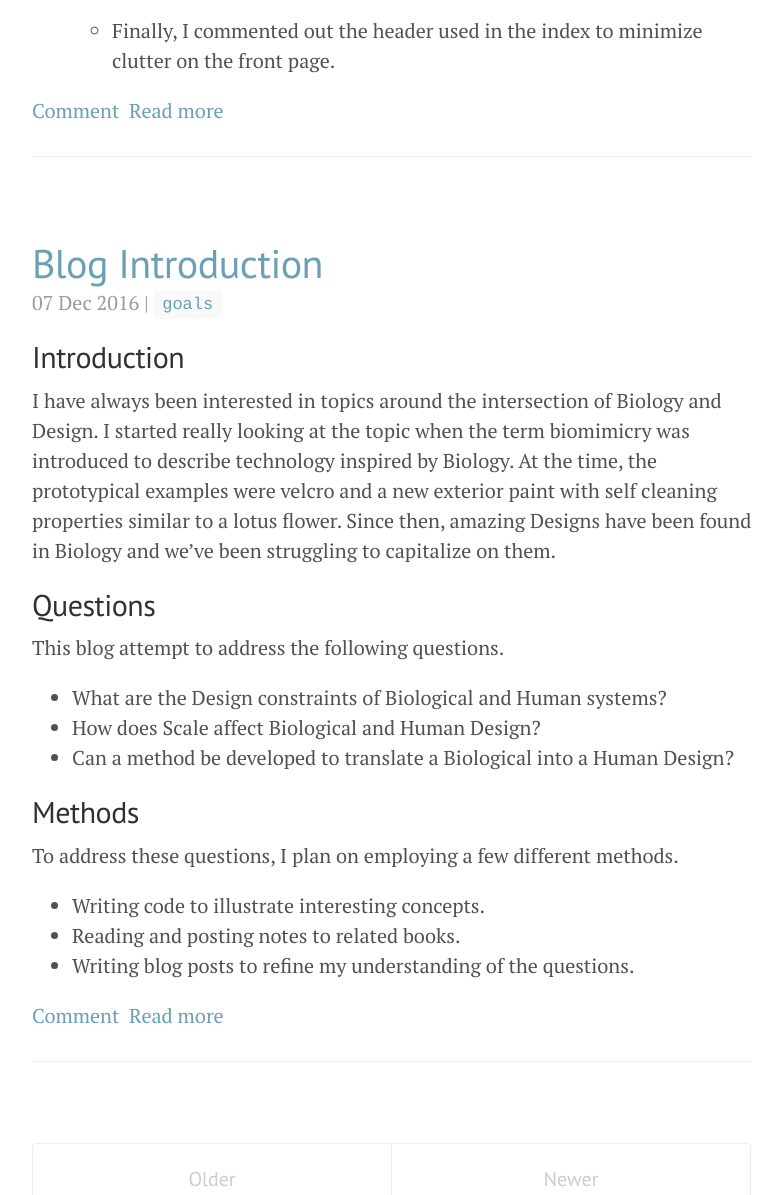
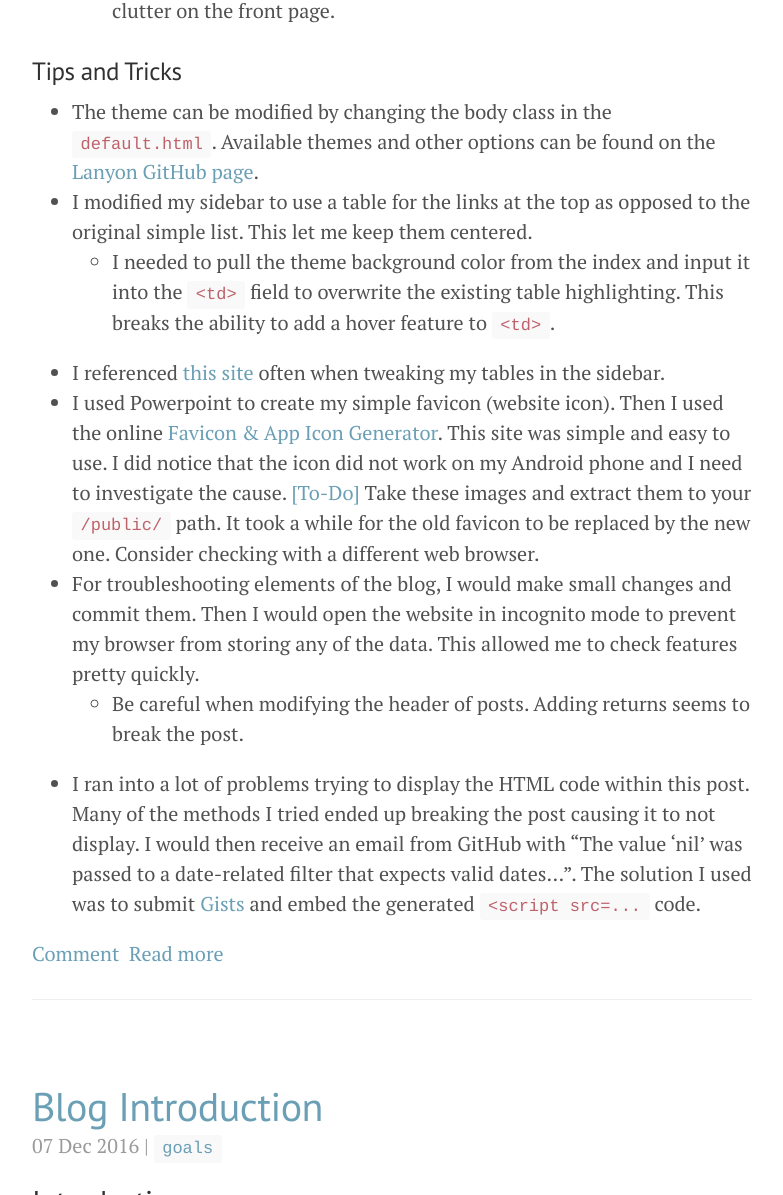
Before and after one commit to stembl/stembl.github.io, a Jekyll site: the page built from index.html, in a window 1280 px wide and 1400 px high, scrolled down 1950 px, cut to the strip 205-1400 px from the top of the window. Shown: the whole strip, without its empty margins (248-1031 px from the left). Built offline with Jekyll 4.4.1, drawn with Linux system fonts in a browser that asks for light colours; the list of posts is cut into pages by our own code; some of the changed text lies outside the part shown.

Commit message:
updated post 2

```diff
--- a/_posts/2016-12-08-creating-a-github-blog-and-sharing-jupyter-notebooks.md
+++ b/_posts/2016-12-08-creating-a-github-blog-and-sharing-jupyter-notebooks.md
@@ -35,7 +32,7 @@ A list of the sites, blogs, and github directories that I used to create this si
 	* I needed to install easygui.py to get the newpost.bat program to work.
 	* I made a few minor style tweaks I'll try to detail below.
 	* I added tag and jupyter functionality.
-* I used this post [Build A Blog With Jekyll And GitHub Pages](https://www.smashingmagazine.com/2014/08/build-blog-jekyll-github-pages/)and the fork above to get the site up and running.
+* I used this post [Build A Blog With Jekyll And GitHub Pages](https://www.smashingmagazine.com/2014/08/build-blog-jekyll-github-pages/) and the fork above to get the site up and running.
 * To add Jupyter notebooks I followed the steps on Brian Caffey's post, [Including Jupyter Notebooks in Jekyll blog posts](http://briancaffey.github.io/2016/03/14/ipynb-with-jekyll.html).
 	*  I recommend adding the image files to a new folder with the path `/public/img/`.
 	*  I need to create a python script to automate the path insertion. [[To-Do]](/todo/)
@@ -47,3 +44,14 @@ A list of the sites, blogs, and github directories that I used to create this si
 	* For the links on the Category and Tag pages, I needed to use `<code>` instead of `<small>`.
 	* <script src="https://gist.github.com/stembl/b3e10eb14fbaf0429a4b831889ec6c48.js"></script>
 	* Finally, I commented out the header used in the index to minimize clutter on the front page.
+
+
+### Tips and Tricks
+* The theme can be modified by changing the body class in the `default.html`. Available themes and other options can be found on the [Lanyon GitHub page](https://github.com/poole/lanyon).
+* I modified my sidebar to use a table for the links at the top as opposed to the original simple list.  This let me keep them centered.
+	* I needed to pull the theme background color from the index and input it into the `<td>` field to overwrite the existing table highlighting.  This breaks the ability to add a hover feature to `<td>`.
+* I referenced [this site](http://www.w3schools.com/css/css_table.asp) often when tweaking my tables in the sidebar.
+* I used Powerpoint to create my simple favicon (website icon).  Then I used the online [Favicon & App Icon Generator](http://www.favicon-generator.org/). This site was simple and easy to use.  I did notice that the icon did not work on my Android phone and I need to investigate the cause. [[To-Do]](/todo/) Take these images and extract them to your `/public/` path.  It took a while for the old favicon to be replaced by the new one. Consider checking with a different web browser.
+* For troubleshooting elements of the blog, I would make small changes and commit them.  Then I would open the website in incognito mode to prevent my browser from storing any of the data.  This allowed me to check features pretty quickly.
+	* Be careful when modifying the header of posts. Adding returns seems to break the post.
+* I ran into a lot of problems trying to display the HTML code within this post. Many of the methods I tried ended up breaking the post causing it to not display. I would then receive an email from GitHub with "The value 'nil' was passed to a date-related filter that expects valid dates...".  The solution I used was to submit [Gists](https://gist.github.com/) and embed the generated `<script src=...` code.
```
Also changed, not shown: other parts of _posts/2016-12-08-creating-a-github-blog-and-sharing-jupyter-notebooks.md (+1 -4 lines).
